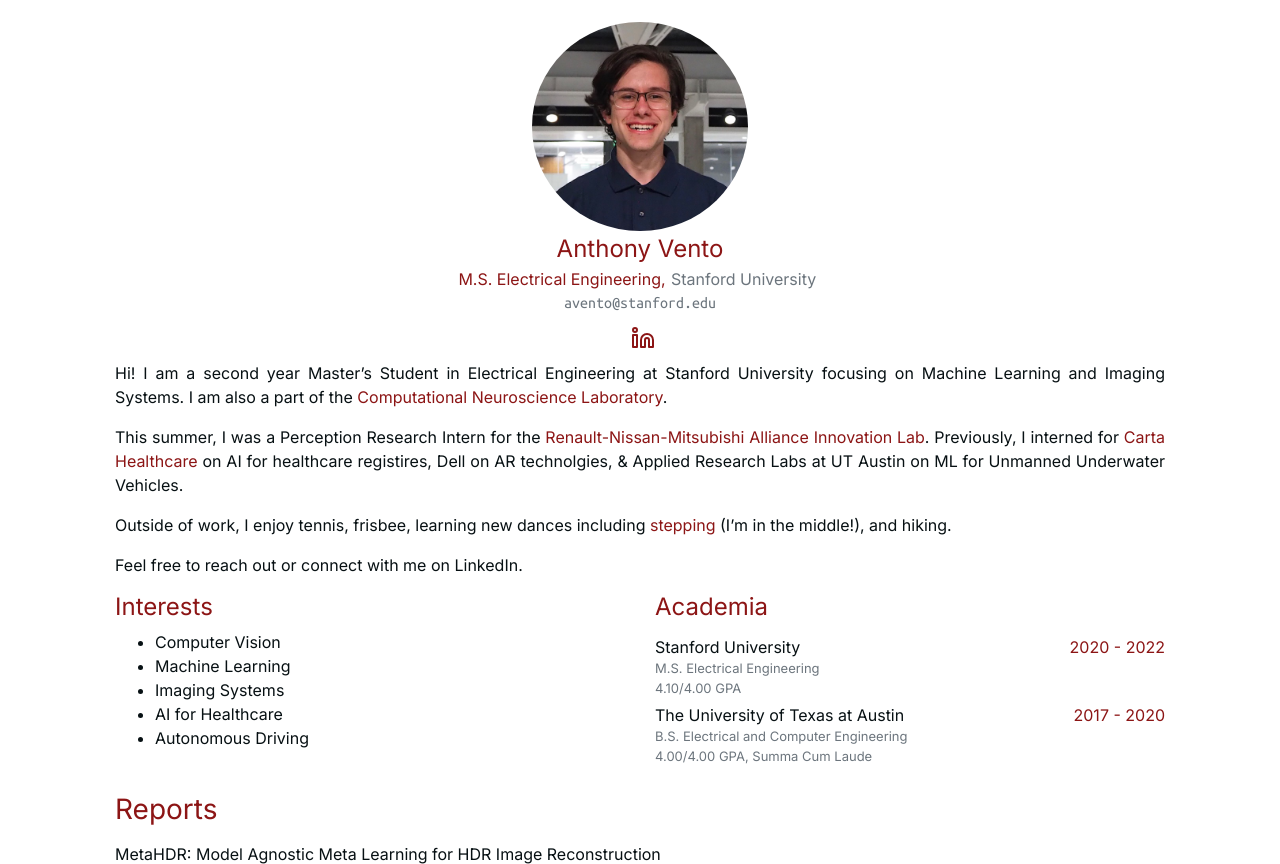
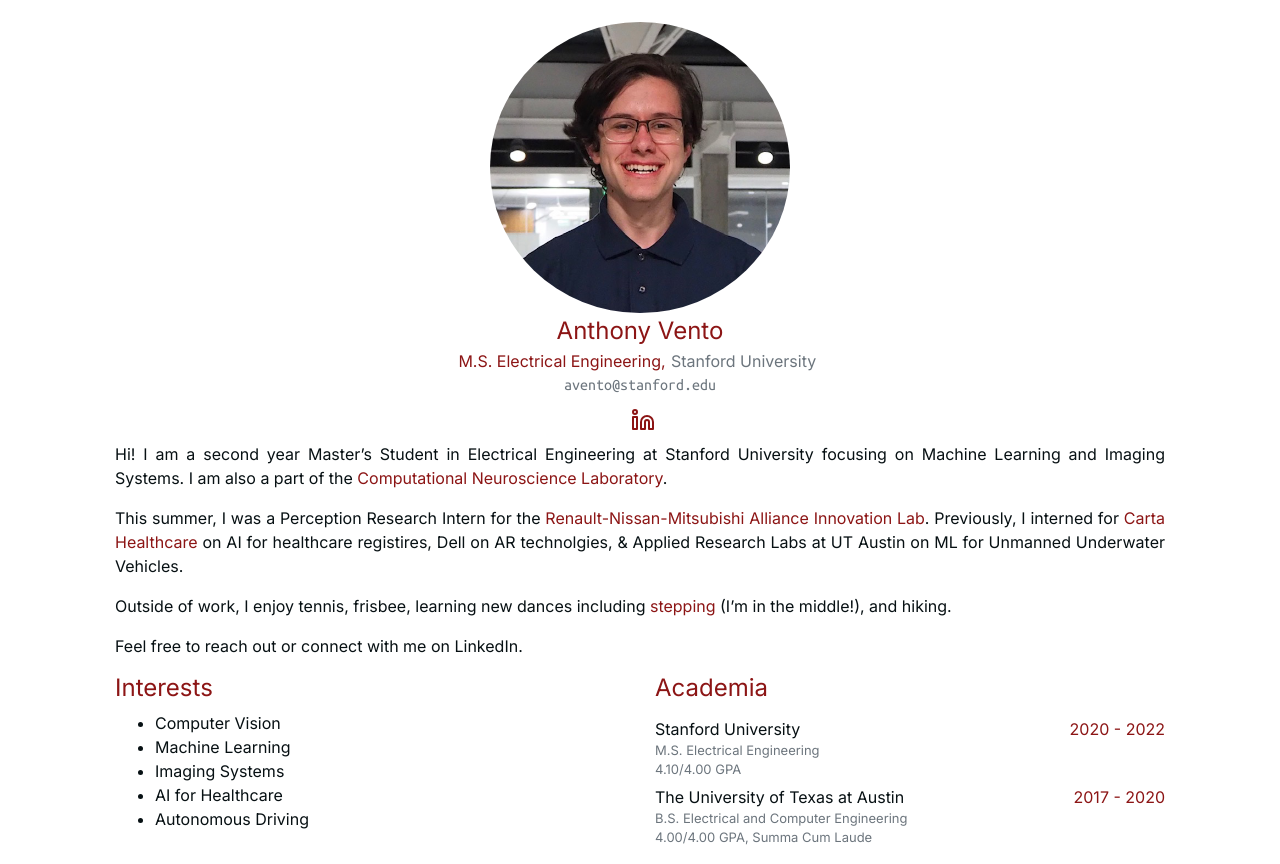
Before and after one commit to vento99/vento99.github.io, a plain HTML site: page index.html in a window 1280 px wide. Shown: the top 864 px of the page. Drawn offline with nearby package versions, Linux system fonts and the light colour scheme; some icons are missing; a web font is replaced by a local one.

Commit message:
small pic change

```diff
--- a/css/style.css
+++ b/css/style.css
@@ -69,7 +69,7 @@ h2 code {
 
 #profile_picture  {
     width: 20%;
-    max-height: 50%;
+    min-width: 300px;
     height: auto;
     margin-top: 2%;
 }
```
